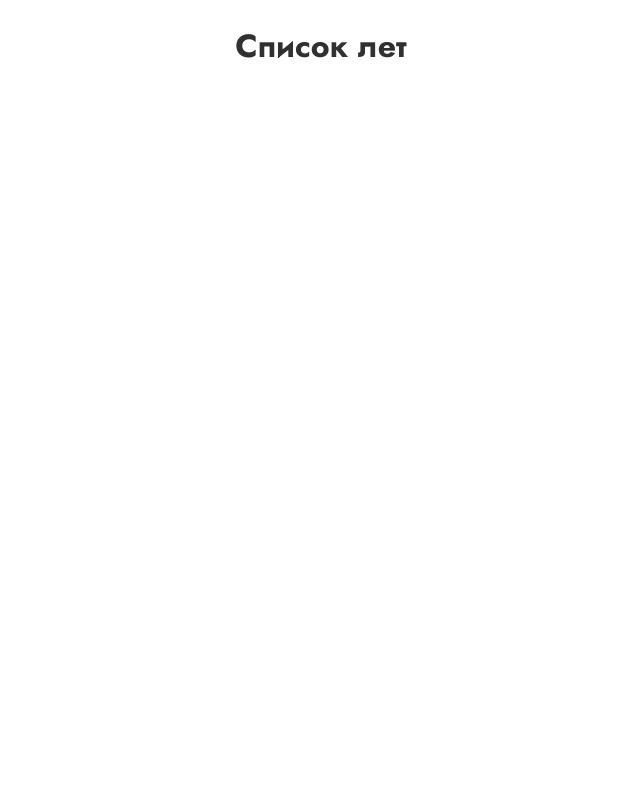
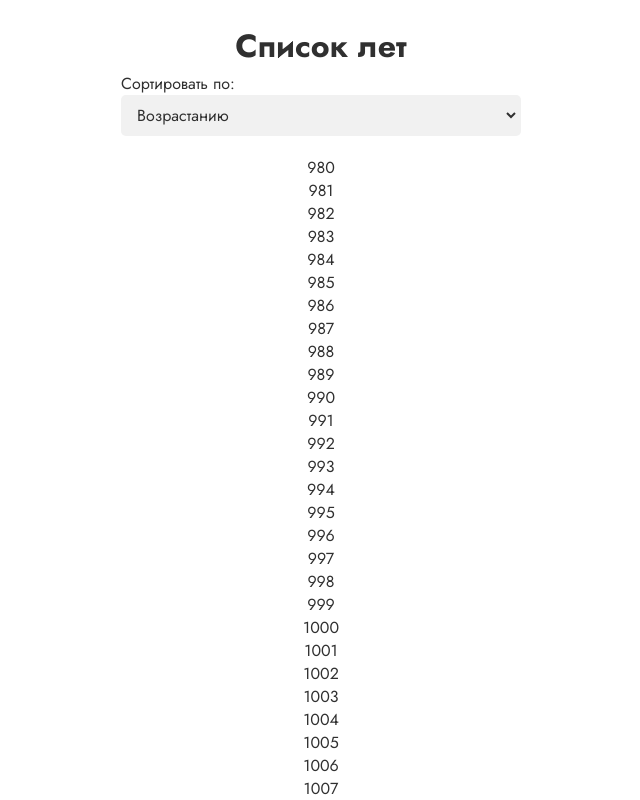
Before and after one commit to kadonomaro/madrobots-test, a Vue app: page /list in a window 1280 px wide. Shown: the top 800 px of the page, without its empty margins (319-959 px from the left). Built offline with nearby package versions, Linux system fonts and the light colour scheme.

Commit message:
feat: add ListComponent

```diff
--- /dev/null
+++ b/src/components/List/ListComponent.vue
@@ -0,0 +1,86 @@
+<template>
+	<div class="years">
+		<h2 class="years__title" ref="title"></h2>
+		<label class="years__label">
+			<span>Сортировать по:</span>
+			<select class="input years__select" @change="sortHandler">
+				<option value="1">Возрастанию</option>
+				<option value="-1">Убыванию</option>
+			</select>
+		</label>
+		<ul class="years__list" ref="list">
+			<li class="years__item" v-for="year in years" :key="year.value" :data-value="year.value">
+				{{ year.text }}
+			</li>
+		</ul>
+	</div>
+</template>
+
+<script>
+export default {
+	name: 'ListComponent',
+	data() {
+		return {
+			sort: 1
+		}
+	},
+	mounted() {
+		this.addListener();
+	},
+	beforeDestroy() {
+		this.removeListener();
+	},
+	methods: {
+		sortHandler(event) {
+			this.sort = +event.target.value;
+		},
+
+		clickHandler(event) {
+			if (event.target.dataset.value) {
+				this.$refs.title.textContent = event.target.dataset.value;
+			}
+		},
+
+		addListener() {
+			this.$refs.list.addEventListener('click', this.clickHandler);
+		},
+
+		removeListener() {
+			this.$refs.list.removeEventListener('click', this.clickHandler);
+		}
+	},
+	computed: {
+		years() {
+			const arr = [];
+			const startYear = 980;
+			const currentYear = new Date().getFullYear();
+			for (let i = startYear; i <= currentYear; i++) {
+				arr.push({ value: i, text: i });
+			}
+			return arr.sort((a, b) => (a.value - b.value) * this.sort);
+		}
+	}
+}
+</script>
+
+<style lang="scss">
+	.years {
+		&__title {
+			margin: 0 0 10px;
+			text-align: center;
+			line-height: 1;
+		}
+		&__label {
+			display: block;
+		}
+		&__select {
+			width: 100%;
+		}
+		&__list {
+			margin: 0;
+			padding: 20px 0;
+			text-align: center;
+			list-style: none;
+		}
+	}
+</style>
--- a/src/pages/ListPage.vue
+++ b/src/pages/ListPage.vue
@@ -1,12 +1,19 @@
 <template>
 	<div class="page">
 		<h1 class="page__title">Список лет</h1>
+		<div class="page__component">
+			<ListComponent />
+		</div>
 	</div>
 </template>
 
 <script>
+import ListComponent from '@/components/List/ListComponent';
 
 export default {
-	name: 'ListPage'
+	name: 'ListPage',
+	components: {
+		ListComponent
+	}
 }
 </script>
```
